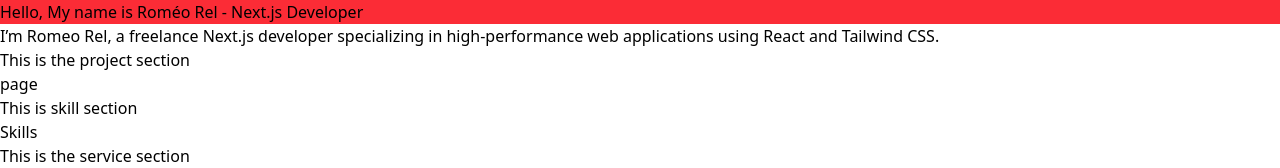
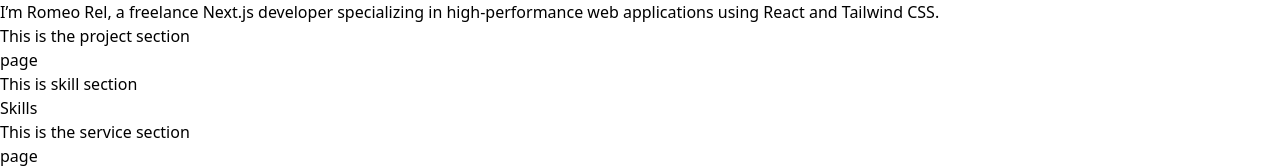
Before and after one commit to Romeorel/romeorel-portfolio, a Next.js app: page / in a window 1280 px wide. Shown: the top 168 px of the page. Built offline with nearby package versions, Linux system fonts and the light colour scheme.

Commit message:
removing duplicate title

```diff
--- a/app/page.tsx
+++ b/app/page.tsx
@@ -6,9 +6,7 @@
 export default function Home() {
   return (
     <>
-      <h1 className="bg-red-500">
-        Hello, My name is Roméo Rel - Next.js Developer
-      </h1>
+
       <p>
         I’m Romeo Rel, a freelance Next.js developer specializing in
         high-performance web applications using React and Tailwind CSS.
```
